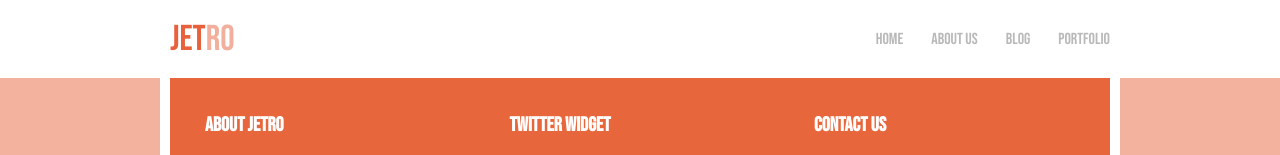
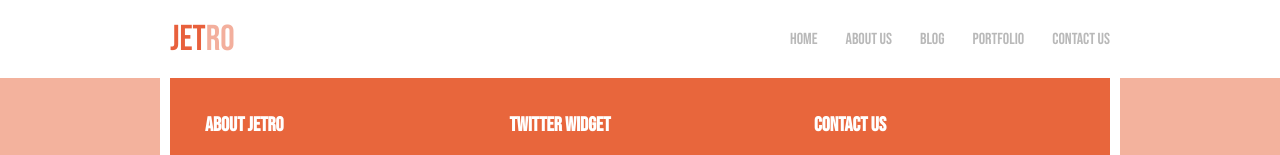
Before and after one commit to yap8/react-jetro, a React (Create React App) app: page / in a window 1280 px wide. Shown: the top 155 px of the page. Built offline with nearby package versions, Linux system fonts and the light colour scheme.

Commit message:
added contact page

```diff
--- a/src/App.js
+++ b/src/App.js
@@ -1,7 +1,7 @@
 import { Footer, Header } from "./components";
 import { BrowserRouter as Router, Switch, Route } from 'react-router-dom'
 import GlobalStyle from "./GlobalStyles";
-import { Home, About, Blog, Portfolio } from "./pages/";
+import { Home, About, Blog, Portfolio, Contact } from "./pages/";
 
 const App = () => {
   return (
@@ -22,6 +22,9 @@ const App = () => {
           <Route exact path="/portfolio">
             <Portfolio />
           </Route>
+          <Route exact path="/contact">
+            <Contact />
+          </Route>
         </Switch>
       </main>
       <Footer />
--- a/src/components/Header/Header.js
+++ b/src/components/Header/Header.js
@@ -30,6 +30,9 @@ const Header = () => {
             <NavItem>
               <NavLink to="/portfolio">Portfolio</NavLink>
             </NavItem>
+            <NavItem>
+              <NavLink to="/contact">Contact us</NavLink>
+            </NavItem>
           </NavMenu>
         </Inner>
       </Wrapper>
--- /dev/null
+++ b/src/pages/Contact/Contact.js
@@ -0,0 +1,11 @@
+import { SectionTitle } from "../../components"
+
+const Contact = () => {
+  return (
+    <>
+      <SectionTitle>Contact us</SectionTitle>
+    </>
+  )
+}
+
+export default Contact
--- a/src/pages/index.js
+++ b/src/pages/index.js
@@ -2,3 +2,4 @@ export { default as Home } from './Home/Home'
 export { default as About } from './About/About'
 export { default as Blog } from './Blog/Blog'
 export { default as Portfolio } from './Portfolio/Portfolio'
+export { default as Contact } from './Contact/Contact'
```
